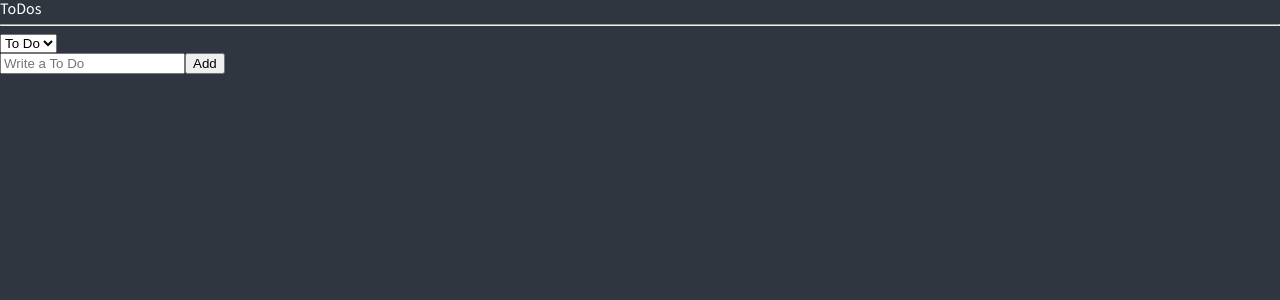
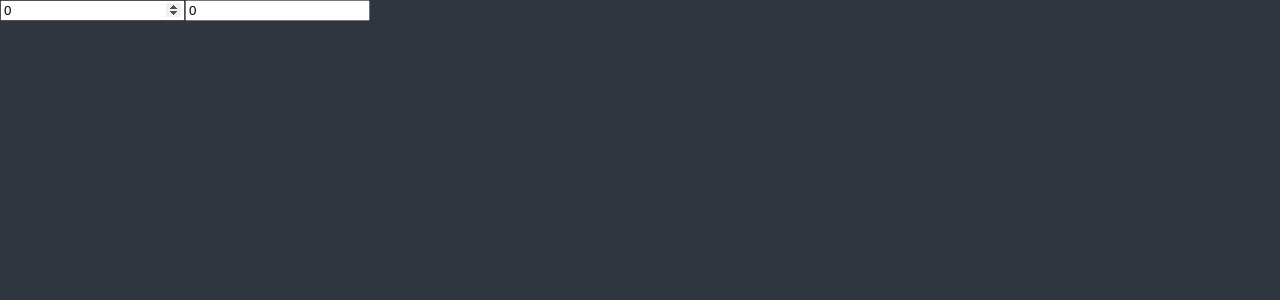
Before and after one commit to yeongminChae/React-Masterclass, a React (Create React App) app in the folder react-masterclass-TS/: page / in a window 1280 px wide. Shown: the top 300 px of the page. Built offline with nearby package versions, Linux system fonts and the light colour scheme.

Commit message:
chapter 5 : Get selector

```diff
--- a/react-masterclass-TS/src/App.tsx
+++ b/react-masterclass-TS/src/App.tsx
@@ -1,75 +1,23 @@
-import styled, { createGlobalStyle } from "styled-components";
-import ToDoList from "./components/ToDoList";
-
-const Globalstyle = createGlobalStyle`
-@import url('https://fonts.googleapis.com/css2?family=Source+Sans+Pro:wght@300;400&display=swap');
-html, body, div, span, applet, object, iframe,
-h1, h2, h3, h4, h5, h6, p, blockquote, pre,
-a, abbr, acronym, address, big, cite, code,
-del, dfn, em, img, ins, kbd, q, s, samp,
-small, strike, strong, sub, sup, tt, var,
-b, u, i, center,
-dl, dt, dd, menu, ol, ul, li,
-fieldset, form, label, legend,
-table, caption, tbody, tfoot, thead, tr, th, td,
-article, aside, canvas, details, embed,
-figure, figcaption, footer, header, hgroup,
-main, menu, nav, output, ruby, section, summary,
-time, mark, audio, video {
-  margin: 0;
-  padding: 0;
-  border: 0;
-  font-size: 100%;
-  font: inherit;
-  vertical-align: baseline;
-}
-/* HTML5 display-role reset for older browsers */
-article, aside, details, figcaption, figure,
-footer, header, hgroup, main, menu, nav, section {
-  display: block;
-}
-/* HTML5 hidden-attribute fix for newer browsers */
-*[hidden] {
-    display: none;
-}
-body {
-  line-height: 1;
-}
-menu, ol, ul {
-  list-style: none;
-}
-blockquote, q {
-  quotes: none;
-}
-blockquote:before, blockquote:after,
-q:before, q:after {
-  content: '';
-  content: none;
-}
-table {
-  border-collapse: collapse;
-  border-spacing: 0;
-}
-*{
-  box-sizing: border-box;
-}
-body {
-  font-family: 'Source Sans Pro', sans-serif;
-  background-color: ${(props) => props.theme.bgColor};
-  color: ${(props) => props.theme.textColor};
-}
-a {
-  text-decoration: none;
-  color: inherit
-}
-`;
+import React from "react";
+import { useRecoilState, useRecoilValue } from "recoil";
+import { hourSelector, minuteState } from "./atoms";
 
 function App() {
+  const [minutes, setMinutes] = useRecoilState(minuteState);
+  const hours = useRecoilValue(hourSelector);
+  const onMinuteChange = (event: React.FormEvent<HTMLInputElement>) => {
+    setMinutes(+event.currentTarget.value); // + will get a string and turn it into a number
+  };
   return (
-    <>
-      <Globalstyle />
-      <ToDoList />
-    </>
+    <div>
+      <input
+        value={minutes}
+        onChange={onMinuteChange}
+        type="number"
+        placeholder="minutes"
+      />
+      <input value={hours} type="number" placeholder="hours" />
+    </div>
   );
 }
 
--- a/react-masterclass-TS/src/atoms.tsx
+++ b/react-masterclass-TS/src/atoms.tsx
@@ -1,34 +1,14 @@
 import { atom, selector } from "recoil";
-import ToDo from "./components/ToDo";
 
-// type Categories = "TODO" | "DOING" | "DONE";
-export enum Categories {
-  "TODO" = "TODO",
-  "DOING" = "DOING",
-  "DONE" = "DONE",
-}
-
-export interface IToDo {
-  text: string;
-  category: Categories;
-  id: number;
-}
-
-export const categoryState = atom<Categories>({
-  key: "category",
-  default: Categories.TODO,
+export const minuteState = atom({
+  key: "minutes",
+  default: 0,
 });
 
-export const toDoState = atom<IToDo[]>({
-  key: "toDo",
-  default: [],
-});
-
-export const toDoSelector = selector({
-  key: "toDoSelector",
+export const hourSelector = selector({
+  key: "hours",
   get: ({ get }) => {
-    const toDos = get(toDoState);
-    const category = get(categoryState);
-    return toDos.filter((toDo) => toDo.category == category);
+    const minutes = get(minuteState);
+    return minutes / 60;
   },
 });
--- a/react-masterclass-TS/src/components/CreateToDo.tsx
+++ /dev/null
@@ -1,33 +0,0 @@
-import { useForm } from "react-hook-form";
-import { useRecoilValue, useSetRecoilState } from "recoil";
-import { categoryState, toDoState } from "../atoms";
-
-interface IForm {
-  toDo: string;
-}
-
-function CreateToDo() {
-  const setToDos = useSetRecoilState(toDoState);
-  const category = useRecoilValue(categoryState);
-  const { register, handleSubmit, setValue } = useForm<IForm>();
-  const hadleValid = ({ toDo }: IForm) => {
-    setToDos((oldToDos) => [
-      { text: toDo, id: Date.now(), category },
-      ...oldToDos,
-    ]);
-    setValue("toDo", "");
-  };
-  return (
-    <form onSubmit={handleSubmit(hadleValid)}>
-      <input
-        {...register("toDo", {
-          required: "Please write ToDOs",
-        })}
-        placeholder="Write a To Do"
-      />
-      <button>Add </button>
-    </form>
-  );
-}
-
-export default CreateToDo;
--- a/react-masterclass-TS/src/components/ToDo.tsx
+++ /dev/null
@@ -1,42 +0,0 @@
-import React from "react";
-import { useSetRecoilState } from "recoil";
-import { Categories, IToDo, toDoState } from "../atoms";
-
-function ToDo({ text, category, id }: IToDo) {
-  const setToDos = useSetRecoilState(toDoState);
-  const onClick = (event: React.MouseEvent<HTMLButtonElement>) => {
-    const {
-      currentTarget: { name },
-    } = event;
-    setToDos((oldToDos) => {
-      const targetIndex = oldToDos.findIndex((toDo) => toDo.id === id);
-      const newToDo = { text, id, category: name as any };
-      return [
-        ...oldToDos.slice(0, targetIndex),
-        newToDo,
-        ...oldToDos.slice(targetIndex + 1),
-      ];
-    });
-  };
-  return (
-    <li>
-      <span>{text}</span>
-      {category !== Categories.DOING && (
-        <button name={Categories.DOING} onClick={onClick}>
-          Doing
-        </button>
-      )}
-      {category !== Categories.TODO && (
-        <button name={Categories.TODO} onClick={onClick}>
-          ToDo
-        </button>
-      )}
-      {category !== Categories.DONE && (
-        <button name={Categories.DONE} onClick={onClick}>
-          Done
-        </button>
-      )}
-    </li>
-  );
-}
-export default ToDo;
--- a/react-masterclass-TS/src/components/ToDoList.tsx
+++ /dev/null
@@ -1,30 +0,0 @@
-import React from "react";
-import { useRecoilState, useRecoilValue } from "recoil";
-import { Categories, categoryState, toDoSelector, toDoState } from "../atoms";
-import CreateToDo from "./CreateToDo";
-import ToDo from "./ToDo";
-
-function ToDoList() {
-  const toDos = useRecoilValue(toDoSelector);
-  const [category, setCategory] = useRecoilState(categoryState);
-  const onInput = (event: React.FormEvent<HTMLSelectElement>) => {
-    setCategory(event.currentTarget.value as any);
-  };
-  return (
-    <div>
-      <h1>ToDos</h1>
-      <hr />
-      <select value={category} onInput={onInput}>
-        <option value={Categories.TODO}>To Do</option>
-        <option value={Categories.DOING}>Doing</option>
-        <option value={Categories.DONE}>Done</option>
-      </select>
-      <CreateToDo />
-      {toDos?.map((toDo) => (
-        <ToDo key={toDo.id} {...toDo} />
-      ))}
-    </div>
-  );
-}
-
-export default ToDoList;
--- a/react-masterclass-TS/src/index.tsx
+++ b/react-masterclass-TS/src/index.tsx
@@ -1,20 +1,25 @@
 import React from "react";
 import ReactDOM from "react-dom";
-import { QueryClient, QueryClientProvider } from "react-query";
-import App from "./App";
 import { RecoilRoot } from "recoil";
 import { ThemeProvider } from "styled-components";
+import App from "./App";
 import { darkTheme } from "./theme";
-
-const queryClient = new QueryClient();
-
+import { createGlobalStyle } from "styled-components";
+const GlobalStyle = createGlobalStyle` @import url('https://fonts.googleapis.com/css2?family=Source+Sans+Pro:wght@300;400&display=swap'); html, body, div, span, applet, object, iframe, h1, h2, h3, h4, h5, h6, p, blockquote, pre, a, abbr, acronym, address, big, cite, code, del, dfn, em, img, ins, kbd, q, s, samp, small, strike, strong, sub, sup, tt, var, b, u, i, center, dl, dt, dd, menu, ol, ul, li, fieldset, form, label, legend, table, caption, tbody, tfoot, thead, tr, th, td, article, aside, canvas, details, embed, figure, figcaption, footer, header, hgroup, main, menu, nav, output, ruby, section, summary, time, mark, audio, video { margin: 0; padding: 0; border: 0; font-size: 100%; font: inherit; vertical-align: baseline; } /* HTML5 display-role reset for older browsers */ article, aside, details, figcaption, figure, footer, header, hgroup, main, menu, nav, section { display: block; } /* HTML5 hidden-attribute fix for newer browsers */ *[hidden] { display: none; } body { line-height: 1; } menu, ol, ul { list-style: none; } blockquote, q { quotes: none; } blockquote:before, blockquote:after, q:before, q:after { content: ''; content: none; } table { border-collapse: collapse; border-spacing: 0; } * { box-sizing: border-box; } body { font-weight: 300; font-family: 'Source Sans Pro', sans-serif; background-color:${(
+  props
+) => props.theme.bgColor}; color:${(props) =>
+  props.theme
+    .textColor}; line-height: 1.2; } a { text-decoration:none; color:inherit; } `;
 ReactDOM.render(
   <React.StrictMode>
+    {" "}
     <RecoilRoot>
+      {" "}
       <ThemeProvider theme={darkTheme}>
-        <App />
-      </ThemeProvider>
-    </RecoilRoot>
+        {" "}
+        <GlobalStyle /> <App />{" "}
+      </ThemeProvider>{" "}
+    </RecoilRoot>{" "}
   </React.StrictMode>,
   document.getElementById("root")
 );
```
